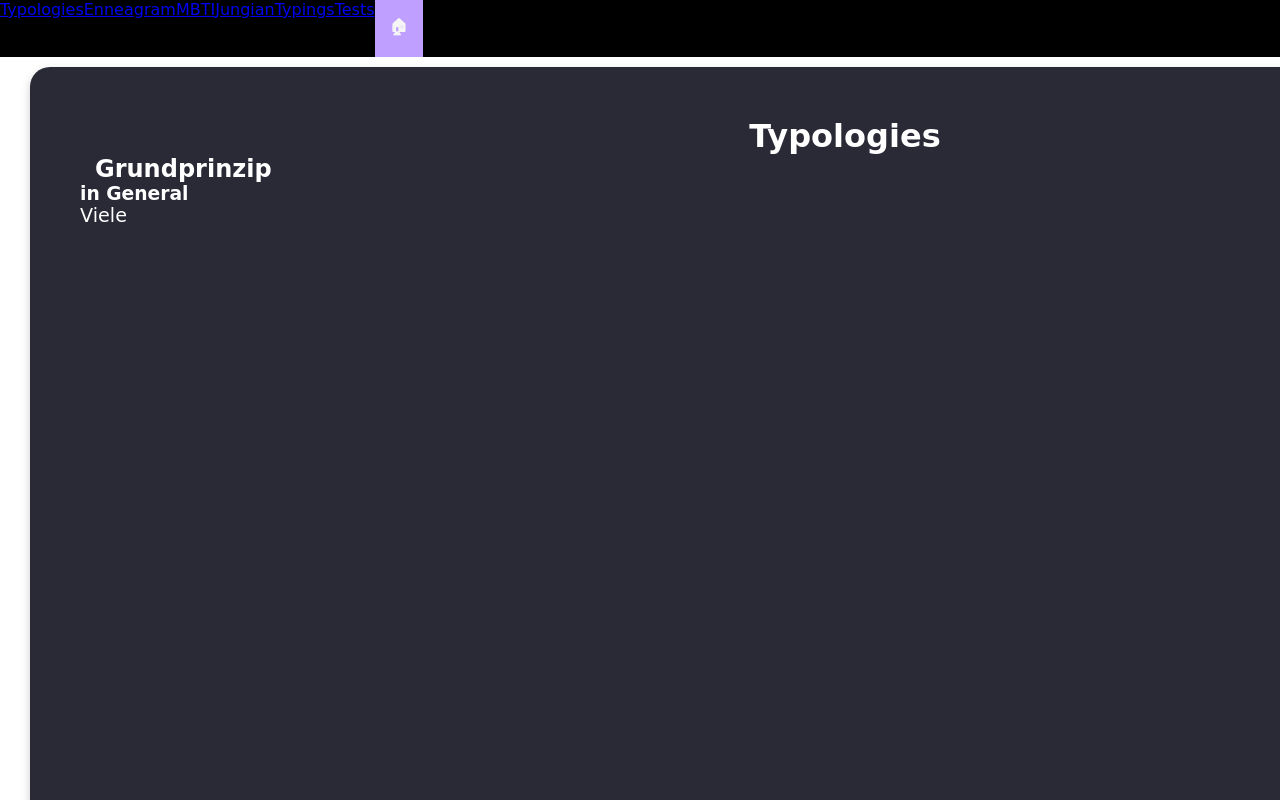
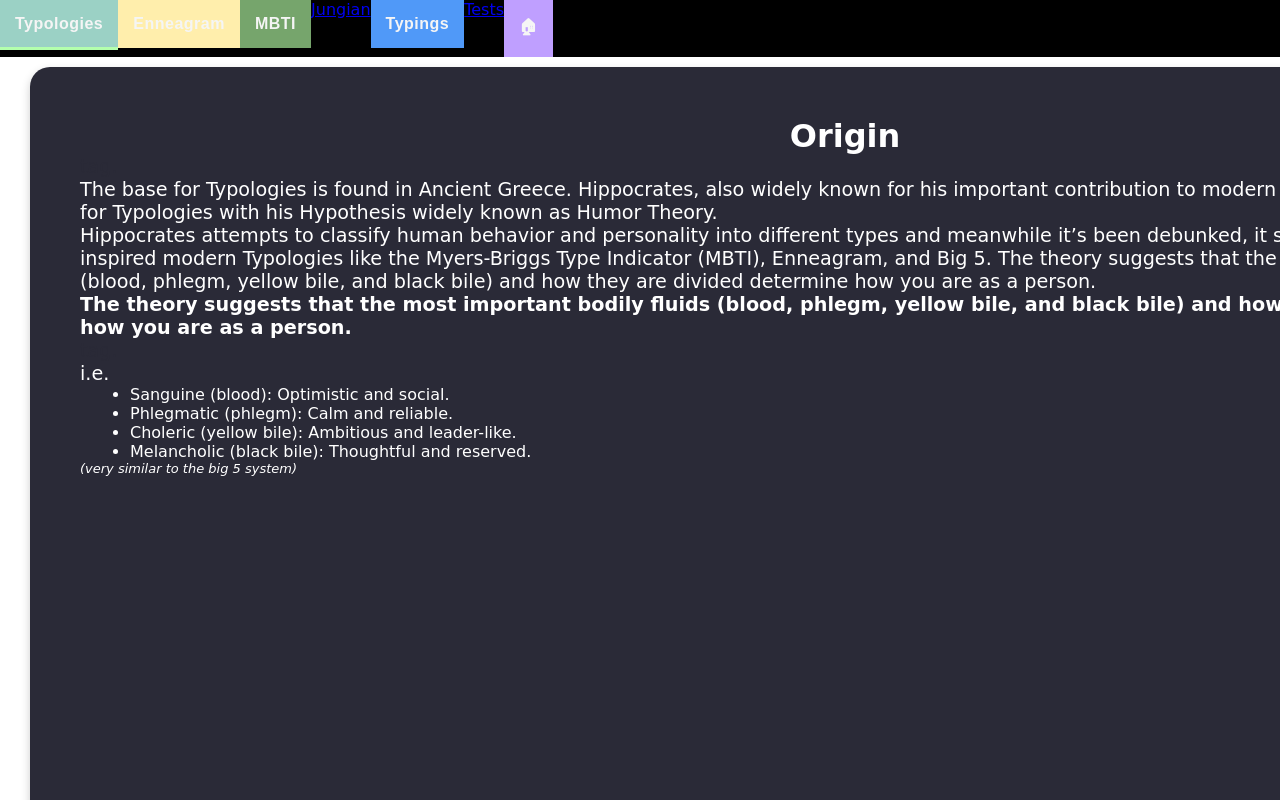
Before and after one commit to juliahoermedinger/typologies.github.io, a plain HTML site: page Typologies.html in a window 1280 px wide. Shown: the top 800 px of the page. Drawn offline with Linux system fonts and the light colour scheme.

Commit message:
Update Typologies.html

```diff
--- a/Typologies.html
+++ b/Typologies.html
@@ -10,22 +10,56 @@
 <body>
     <nav class="navbar">
         <div class="navbar-containerr">
-    <ul>      <li><a href="Typologies.html">Typologies</a></li>
-      <li><a href="Ennegram.html">Enneagram</a></li>
-      <li><a href="MBTI.html">MBTI</a></li>
-      <li><a href="Classic_Jungian.html">Jungian</a></li>
-      <li><a href="Typings.html">Typings</a></li>
-      <li><a href="tests.html">Tests</a></li>
-      <li><a href = "Home.html" class="homeButton">🏠︎</a></li>
-    </ul>
+    <ul>
+        <li><a href="Typologies.html" class="TypologiesButton">Typologies</a></li>
+        <li><a href="Ennegram.html" class="enneagramButton">Enneagram</a></li>
+        <li><a href="MBTI.html" class="MBTIButton">MBTI</a></li>
+        <li><a href="Classic_Jungian.html" class="jugianButton">Jungian</a></li>
+        <li><a href="Typings.html" class="typingsButton">Typings</a></li>
+        <li><a href="tests.html" class="TestButton">Tests</a></li>
+        <li><a href = "Home.html" class="homeButton">🏠︎</a></li>    </ul>
         </div>
     </nav>
     <main>
         <div class="containers">
-            <h1>Typologies</h1>
-            <h2>Grundprinzip</h2>
-            <h3>in General</h3>
-            <p>Viele</p>
+            <h1>
+                Origin
+
+            </h1>
+            <p class="paragraph">tag.</p>
+            <p>
+                The base for Typologies is found in Ancient Greece. Hippocrates, also widely known for his important contribution to modern medicine, built the trivial basis for Typologies with his Hypothesis widely known as Humor Theory.
+
+                </p>
+            <p>
+                Hippocrates attempts to classify human behavior and personality into different types and meanwhile it’s been debunked, it still plays a big role and has inspired modern Typologies like the Myers-Briggs Type Indicator (MBTI), Enneagram, and Big 5.
+                The theory suggests that the most important bodily fluids (blood, phlegm, yellow bile, and black bile) and how they are divided determine how you are as a person.
+            </p>
+            <p class="bold-text">
+                The theory suggests that the most important bodily fluids (blood, phlegm, yellow bile, and black bile) and how they are divided determine how you are as a person.
+
+            <p class="paragraph">tag.</p>
+            <p>
+                i.e.
+            </p>
+            <ul>
+                <li>Sanguine (blood): Optimistic and social.</li>
+                <li>Phlegmatic (phlegm): Calm and reliable.</li>
+                <li>Choleric (yellow bile): Ambitious and leader-like.</li>
+                <li>Melancholic (black bile): Thoughtful and reserved.</li>
+            </ul>
+            <p class="italic-text">
+                (very similar to the big 5 system)
+            </p>
+        </div>
+        <div class="containers">
+            <h1>Modern Typology</h1>
+            <p class="paragraph">tag.</p>
+            <p>Nowadays when people are referring to Typology, they are talking about subparts like Enneagram, MBTI, Big 5, and Temperaments, … Their purpose lies in trying to simplify complex human behaviors by identifying patterns and tendencies, providing tools for self-understanding, interpersonal relationships, and personal growth. </p>
+            <p class="paragraph">tag.</p>
+            <p class="bold-text">It is important to mention that these systems are highly criticized by Psychologists and are considered Pseudosociology since they consist of unproven hypotheses.</p>
+            <p class="paragraph">tag.</p>
+            <p>Despite this the Typology community has been growing significantly over the years. Due to this there is a lot of misconception and misinformation about the different subparts. Especially MBTI has suffered from being oversimplified and mischaracterized which has led to many mistypings. Thus studying typologies has become a lot more complicated because of all of the misinformation around the internet.</p>
         </div>
         <div class = "containers">
             <h1>dsafdsaf</h1>
```
